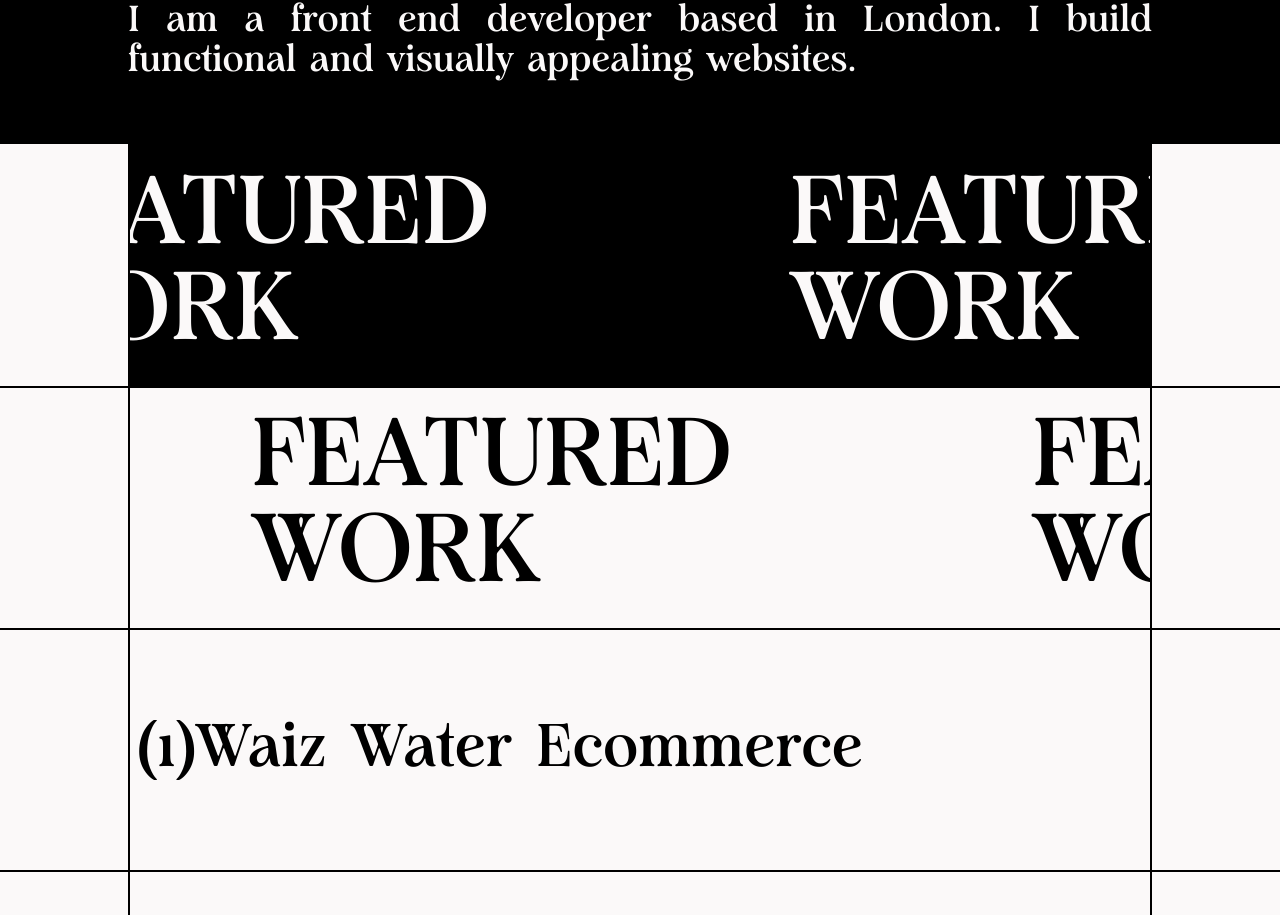
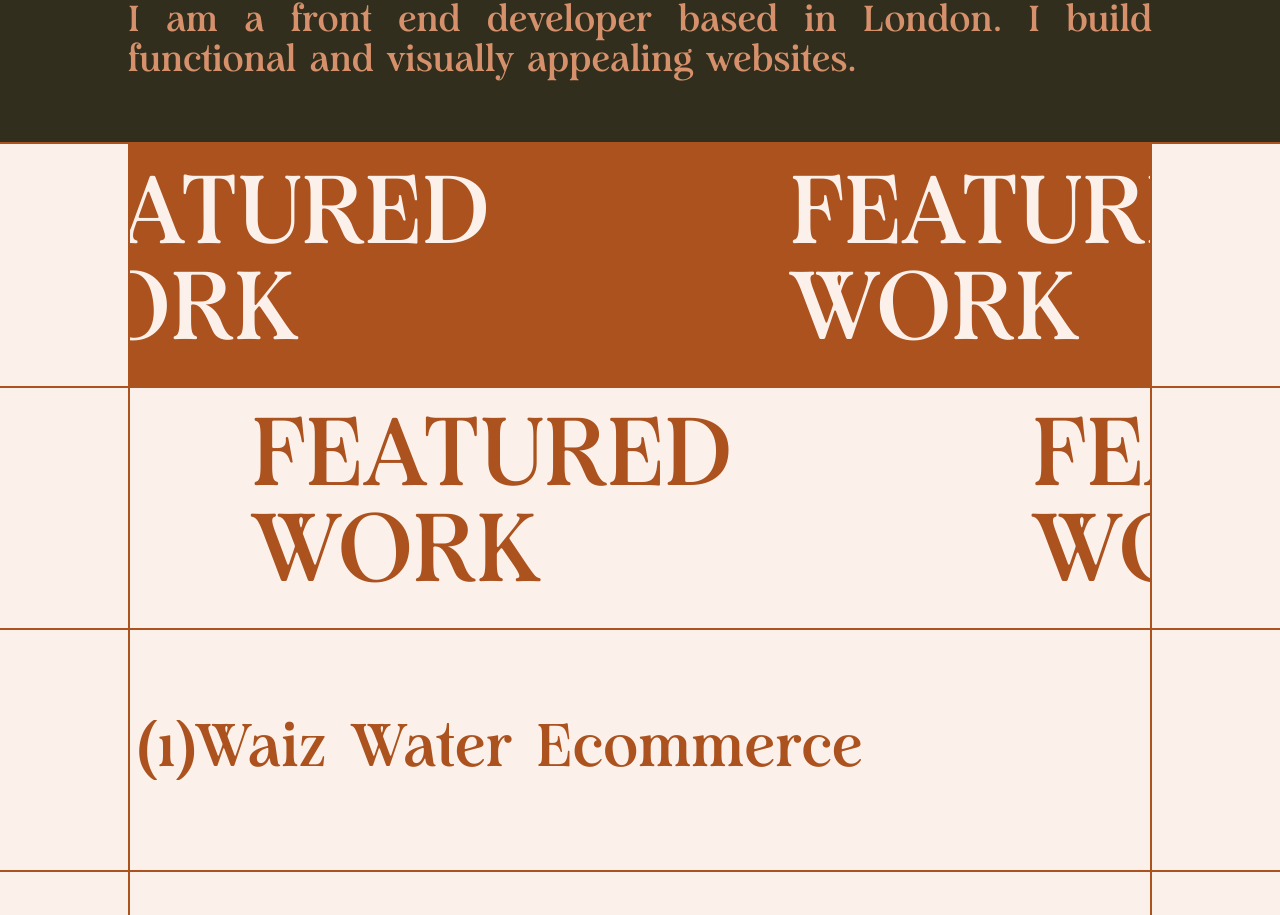
Before and after one commit to wecessary/personal-website-2023, a Next.js app: page / in a window 1280 px wide. Shown: the part 1628-2543 px from the top of the page. Built offline with nearby package versions, Linux system fonts and the light colour scheme.

Commit message:
Rework colour (#16)
rework colour

```diff
--- a/src/components/aboutMe/AboutMe.tsx
+++ b/src/components/aboutMe/AboutMe.tsx
@@ -8,10 +8,10 @@ import { Tetris } from "./Tetris";
 export const AboutMe = () => {
   const [ref, inView] = useInView({ amount: 0.8 });
   const springs = useSpring({
-    from: { backgroundColor: "#FBF9F9", color: "#000000" },
+    from: { backgroundColor: "#FBF1EA", color: "#312E1D" },
     to: {
-      backgroundColor: inView ? "#000000" : "#FBF9F9",
-      color: inView ? "#FBF9F9" : "#000000",
+      backgroundColor: inView ? "#312E1D" : "#FBF1EA",
+      color: inView ? "#D6916C" : "#312E1D",
     },
     config: config.slow,
   });
--- a/src/components/common/animation/Rainbow.tsx
+++ b/src/components/common/animation/Rainbow.tsx
@@ -39,7 +39,7 @@ export const Rainbow = ({}) => {
       <div className="flex flex-col" ref={ref}>
         {trails.map((style, index) => (
           <div key={index} className="relative overflow-y-hidden">
-            <div>{text[index]}</div>
+            <div className="text-[#000]">{text[index]}</div>
             <animated.span
               style={{
                 ...style,
--- a/src/components/common/animation/Trail.tsx
+++ b/src/components/common/animation/Trail.tsx
@@ -12,13 +12,13 @@ export const Trail = ({
 }) => {
   const items = Children.toArray(children);
   const [trail, api] = useTrail(items.length, () => ({
-    from: { y: 300 },
+    from: { y: 300, filter: "blur(6px)" },
   }));
 
   useEffect(() => {
     if (animationStart) {
       api.start({
-        to: { y: 0 },
+        to: [{ y: 0 }, { filter: "blur(0px)" }],
         config: config.slow,
       });
     }
--- a/src/components/common/ui/grid/Row.tsx
+++ b/src/components/common/ui/grid/Row.tsx
@@ -39,7 +39,7 @@ export function Row<T>({
         className={`${rowSpan || "row-span-1"} ${localStyles} ${
           border && "border-b-2"
         } ${
-          borderColour || "border-black"
+          borderColour || "border-orange"
         } overflow-hidden ${textDirection} flex justify-center`}
       >
         {renderRowChild(finished)}
--- a/src/components/cta/Cta.tsx
+++ b/src/components/cta/Cta.tsx
@@ -9,18 +9,22 @@ export const Cta = () => {
           sideBorders
           textSize="lg"
           childPosition="flexColCenter"
-          borderColour="border-black"
+          borderColour="border-orange"
           p="px-2"
         >
           <div className="text-gray-500">TIRED OF</div>
           <div className="text-gray-500">GENRIC</div>
           <div className="text-gray-500">TEMPLATES?</div>
           <Rainbow />
-          <div className="text-end text-base md:text-2xl">{"Let's talk."}</div>
-          <div className="text-end text-base md:text-2xl">
+          <div className="text-end text-base md:text-2xl text-black">
+            {"Let's talk."}
+          </div>
+          <div className="text-end text-base md:text-2xl text-black">
             wesleymhj@gmail.com
           </div>
-          <div className="text-end text-base md:text-2xl">+44 7597296544</div>
+          <div className="text-end text-base md:text-2xl text-black">
+            +44 7597296544
+          </div>
         </RowChildContainer>
       </section>
     </>
--- a/src/components/hero/Hero.tsx
+++ b/src/components/hero/Hero.tsx
@@ -4,7 +4,7 @@ import { RowChildContainer } from "../common/ui/grid/RowContainers";
 
 export const Hero = () => {
   return (
-    <section className="grid grid-rows-5 grid-flow-col overflow-hidden min-h-[90vh] lg:min-h-[98vh]">
+    <section className="grid grid-rows-5 grid-flow-col overflow-hidden min-h-[90vh] lg:min-h-[98vh] text-orange">
       <Row
         animation="animateFromLeft"
         border
--- a/src/components/hero/TransitionScreen.tsx
+++ b/src/components/hero/TransitionScreen.tsx
@@ -8,11 +8,11 @@ export const TransitionScreen = ({
 }) => {
   const [items, setItems] = useState(["WESLEY"]);
   const transition = useTransition(items, {
-    from: { backgroundColor: "#000000", color: "#FBF9F9", x: -80 },
+    from: { backgroundColor: "#312E1D", color: "#fbf1ea", x: -80 },
     enter: { x: 0 },
     leave: {
-      backgroundColor: "#FBF9F9",
-      color: "#000000",
+      backgroundColor: "#fbf1ea",
+      color: "#AC521F",
     },
     config: config.gentle,
     onRest: () => {
--- a/src/components/portfolio/Portfolio.tsx
+++ b/src/components/portfolio/Portfolio.tsx
@@ -6,7 +6,7 @@ import { Project } from "./Project";
 export const Portfolio = () => {
   return (
     <>
-      <div className="flex justify-center border-t-2 border-black">
+      <div className="flex justify-center border-t-2 border-orange text-orange">
         <BannerContainer dark>
           <InfiniteBanner
             leftToright
@@ -52,16 +52,18 @@ const BannerContainer = ({
   dark?: boolean;
   borderBt?: boolean;
 }) => {
-  const theme = dark ? "bg-black text-background" : "bg-background text-black";
+  const theme = dark
+    ? "bg-orange text-background"
+    : "bg-background text-orange";
   return (
     <>
       <div
         className={`flex justify-center border-t-2 ${
           borderBt && "border-b-2"
-        } border-black`}
+        } border-orange`}
       >
         <div
-          className={`w-[90vw] md:w-[80vw] min-h-[15vh] md:min-h-[30vh] flex flex-col justify-center border-r-2 border-l-2 ${theme} border-black`}
+          className={`w-[90vw] md:w-[80vw] min-h-[15vh] md:min-h-[30vh] flex flex-col justify-center border-r-2 border-l-2 ${theme} border-orange`}
         >
           {children}
         </div>
--- a/src/components/portfolio/Project.tsx
+++ b/src/components/portfolio/Project.tsx
@@ -23,7 +23,7 @@ export const Project = ({
   return (
     <>
       <ProjectTitle title={title} />
-      <div className="min-h-screen grid grid-rows-2">
+      <div className="min-h-screen grid grid-rows-2 text-orange">
         <Row
           localStyles="border-t-2"
           border
@@ -31,7 +31,7 @@ export const Project = ({
           renderRowChild={() => (
             <RowChildContainer
               sideBorders
-              borderColour="border-black"
+              borderColour="border-orange"
               textSize="xs"
               childPosition="flexColCenter"
             >
@@ -49,7 +49,7 @@ export const Project = ({
           renderRowChild={() => (
             <RowChildContainer
               sideBorders
-              borderColour="border-black"
+              borderColour="border-orange"
               textSize="xs"
               childPosition="none"
             >
@@ -58,7 +58,7 @@ export const Project = ({
                   textSize="xs"
                   childPosition="flexColCenter"
                   bottomBorder
-                  borderColour="border-black"
+                  borderColour="border-orange"
                 >
                   <p className="text-base px-2">client:</p>
                   <p className="px-2">{client}</p>
@@ -67,7 +67,7 @@ export const Project = ({
                   textSize="xs"
                   childPosition="flexColCenter"
                   bottomBorder
-                  borderColour="border-black"
+                  borderColour="border-orange"
                 >
                   <p className="text-base px-2">role:</p>
                   <p className="px-2">{role}</p>
@@ -76,7 +76,7 @@ export const Project = ({
                   textSize="xs"
                   childPosition="flexColCenter"
                   bottomBorder
-                  borderColour="border-black"
+                  borderColour="border-orange"
                 >
                   <p className="text-base px-2">tech stack:</p>
                   <p className="px-2">{techStack}</p>
@@ -84,7 +84,7 @@ export const Project = ({
                 <RowChildContainer
                   textSize="xs"
                   childPosition="flexColCenter"
-                  borderColour="border-black"
+                  borderColour="border-orange"
                 >
                   <p className="px-2">Visit Now</p>
                 </RowChildContainer>
--- a/src/components/portfolio/Title.tsx
+++ b/src/components/portfolio/Title.tsx
@@ -5,9 +5,9 @@ export const ProjectTitle = ({ title }: { title: string }) => {
   const [ref, inView] = useInView({ amount: 1, once: true });
 
   return (
-    <div ref={ref} className="flex justify-center border-black min-h-[30vh]">
-      <div className="w-[90vw] md:w-[80vw] border-r-2 border-l-2 border-black flex items-center">
-        <div className="px-2 font-medium text-xl md:text-5xl lg:text-6xl overflow-hidden">
+    <div ref={ref} className="flex justify-center min-h-[30vh]">
+      <div className="w-[90vw] md:w-[80vw] border-r-2 border-l-2 border-orange flex items-center">
+        <div className="px-2 font-medium text-xl md:text-5xl lg:text-6xl overflow-hidden text-orange">
           <Trail animationStart={inView}>
             {title.split(" ").map((word) => (
               <span key={word}>{word}</span>
--- a/tailwind.config.js
+++ b/tailwind.config.js
@@ -6,7 +6,12 @@ module.exports = {
   content: ["./src/**/*.{js,ts,jsx,tsx}"],
   theme: {
     extend: {
-      colors: { background: "#FBF9F9", ...defaultTheme.colors },
+      colors: {
+        background: "#fbf1ea",
+        black: "#312E1D",
+        orange: "#AC521F",
+        ...defaultTheme.colors,
+      },
       fontFamily: {
         serif: ["var(--hv-analogue)", ...defaultTheme.fontFamily.serif],
       },
```
